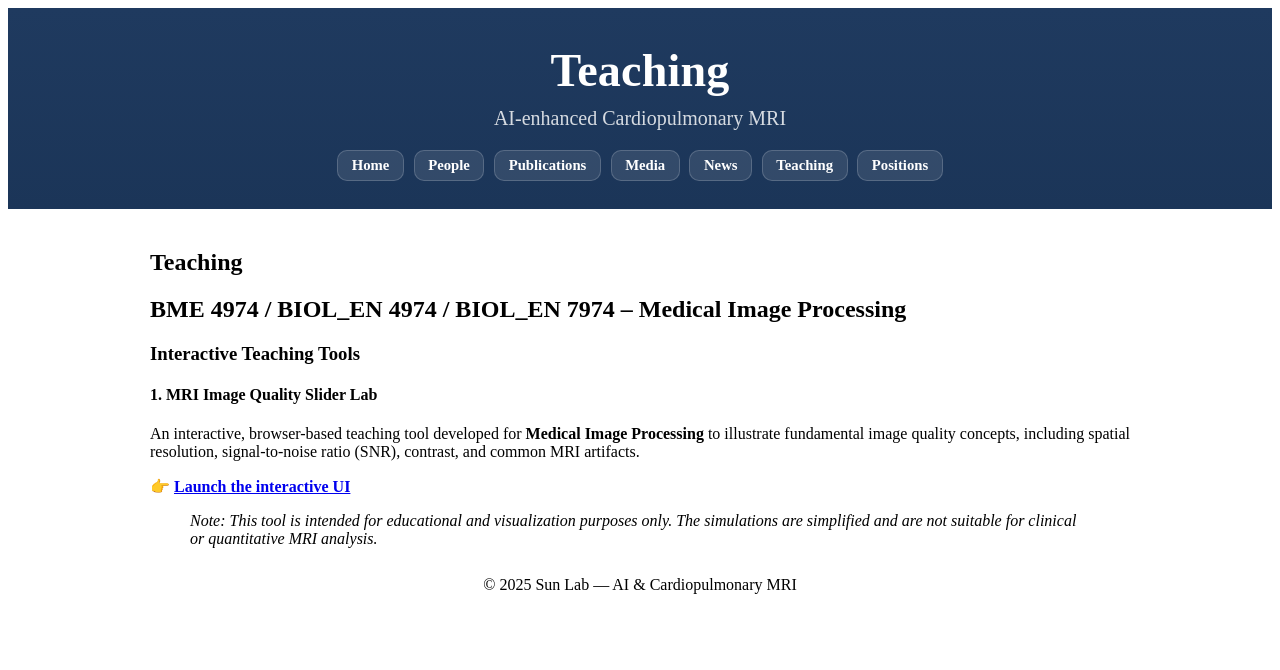
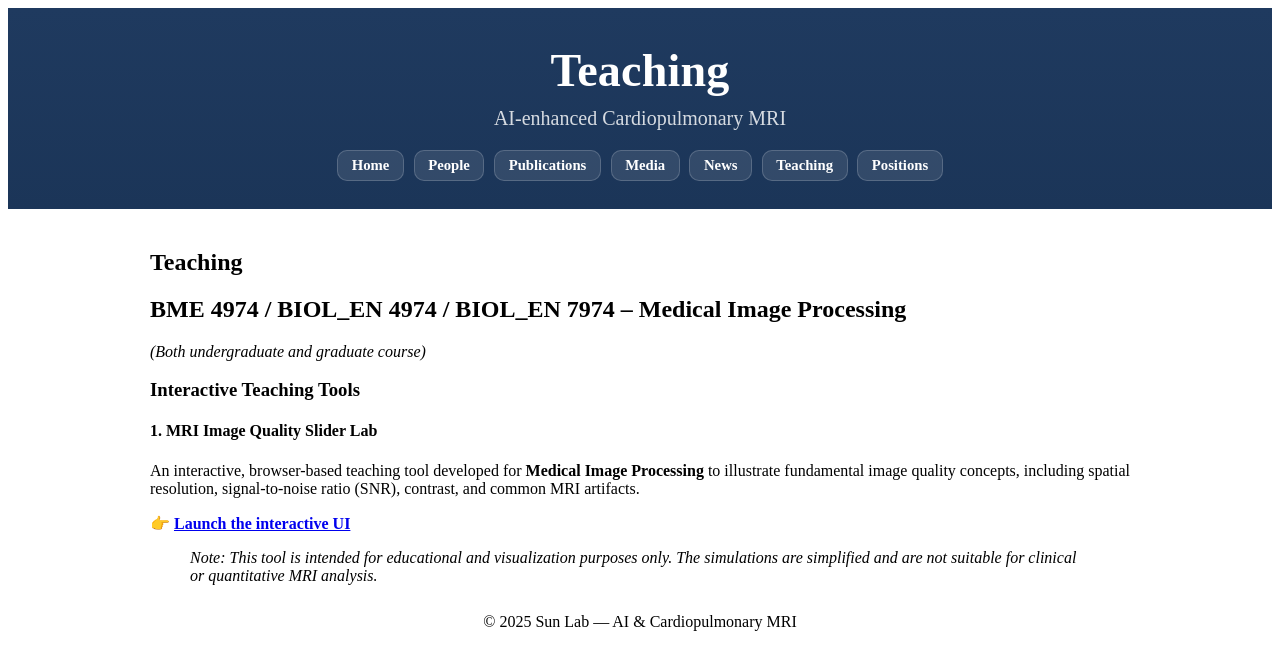
Before and after one commit to MRImagingLab/research, a Jekyll site: the page built from teaching.md, in a window 1280 px wide. Shown: the top 670 px of the page. Built offline with Jekyll 4.4.1, drawn with Linux system fonts in a browser that asks for light colours.

Commit message:
Update teaching.md

```diff
--- a/teaching.md
+++ b/teaching.md
@@ -6,7 +6,10 @@ permalink: /teaching
 
 # Teaching
 
+
+
 ## BME 4974 / BIOL_EN 4974 / BIOL_EN 7974 – Medical Image Processing
+*(Both undergraduate and graduate course)*
 
 ### Interactive Teaching Tools
 
```
